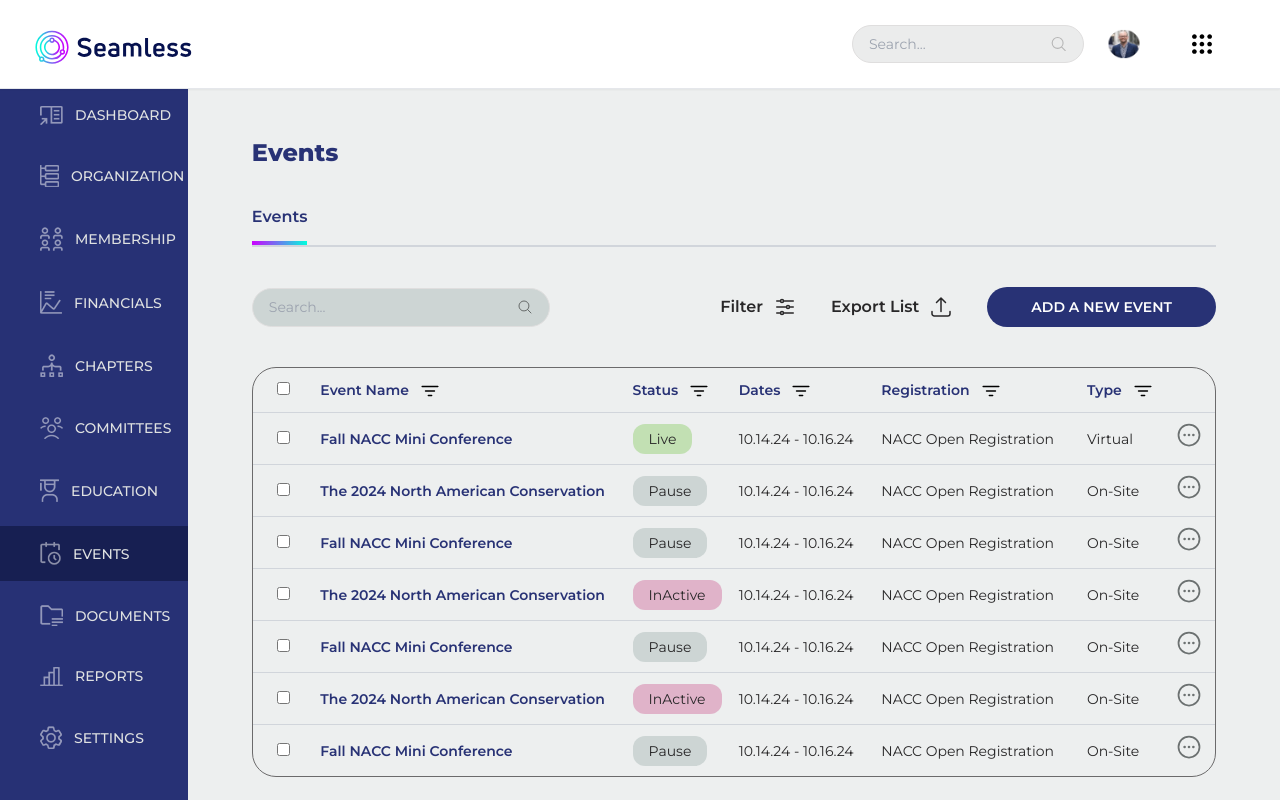
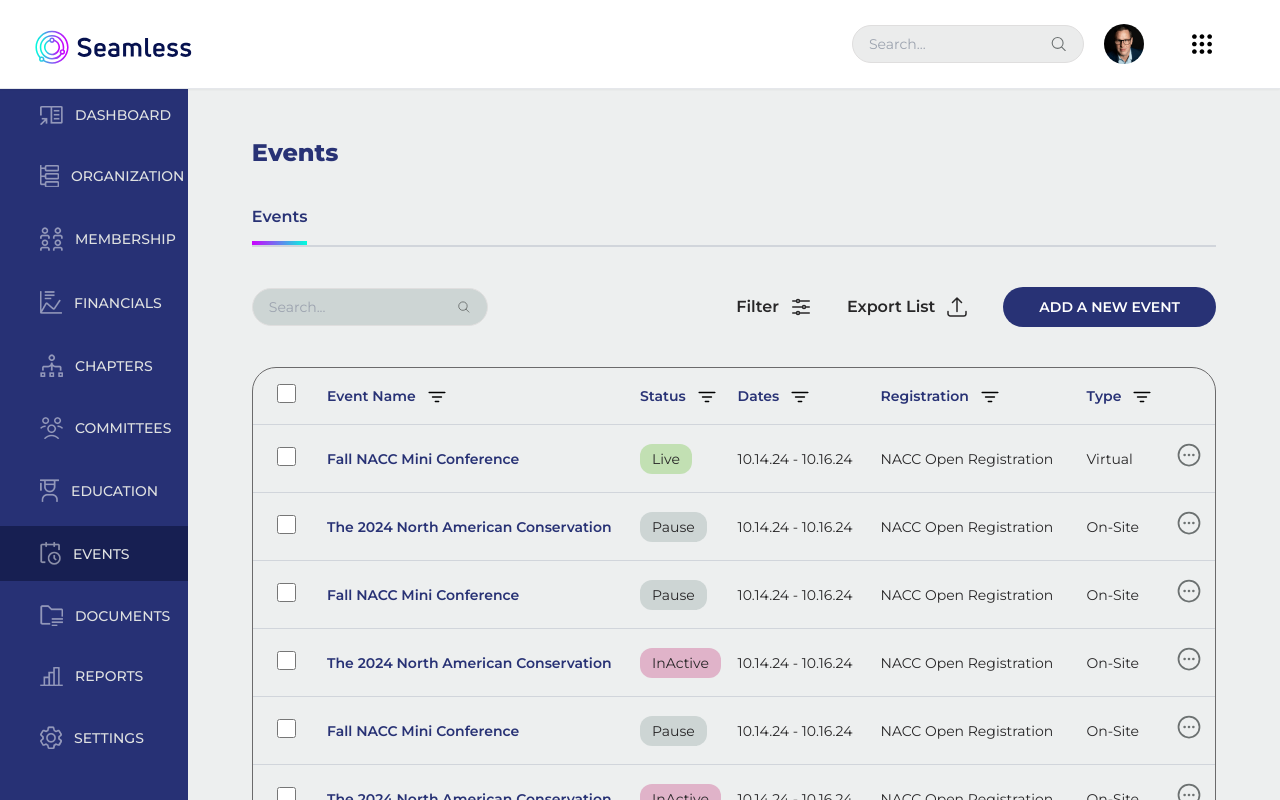
Before and after one commit to saurabh-vardaam/seamless, a React (Vite) app: page /events in a window 1280 px wide. Built offline with nearby package versions, Linux system fonts and the light colour scheme.

Commit message:
css changes and bug fix

```diff
--- a/src/Components/CheckBox.jsx
+++ b/src/Components/CheckBox.jsx
@@ -11,7 +11,7 @@ export default function Checkbox({ name, value, handleChange, id, className }) {
       name={name}
       value={value}
       className={classNames(
-        ' border-[#6b6a6b] text-sky-700  focus:border-sky-300 focus:ring focus:ring-sky-200 focus:ring-opacity-50',
+        ' border-seamlessCyan-600 text-sky-700  focus:border-sky-300 focus:ring focus:ring-sky-200 focus:ring-opacity-50 w-[19px] h-[19px]',
         className
       )}
       onChange={e => handleChange(e)}
--- a/src/Components/Modal.jsx
+++ b/src/Components/Modal.jsx
@@ -11,7 +11,7 @@ const Modal = ({ children, onClose }) => {
         }
       }}
     >
-      <div className="relative h-full sm:h-[60%] scrollbar-hide  overflow-auto  bg-[#ffffff] rounded-[50px] w-[500px] drop-shadow-[0px 5px 31px rgba(0,0,0,0.35)] ">
+      <div className="relative h-full sm:h-[60%] scrollbar-hide  overflow-auto  bg-white rounded-[50px] w-[500px] drop-shadow-[0px 5px 31px rgba(0,0,0,0.35)] ">
         {children}
       </div>
     </div>
--- a/src/Components/Popover.jsx
+++ b/src/Components/Popover.jsx
@@ -8,7 +8,7 @@ const PopUp = ({ onDelete, editName, onEdit, onChange }) => {
       {({ open, close }) => (
         <>
           <Popover.Button>
-            <EllipsisHorizontalCircleIcon className="sm:w-6 md:w-7 h-5 sm:h-6 md:h-7 text-[#6c7171]" />
+            <EllipsisHorizontalCircleIcon className="h-5 sm:w-6 md:w-7 sm:h-6 md:h-7 text-seamlessGray-100" />
           </Popover.Button>
           <Popover.Panel className="absolute right-0 z-10 mt-2 mr-4 border border-gray-300 rounded-lg shadow-lg bg-seamlessCyan-600 w-36">
             <div className="flex flex-col p-2 font-semibold">
--- a/src/Components/PrimaryContainer.jsx
+++ b/src/Components/PrimaryContainer.jsx
@@ -83,7 +83,7 @@ export default function PrimaryContainer({ children }) {
                 <XMarkIcon className="w-6 h-6 text-white" />
               </button>
             </div>
-            <div className="flex grow flex-col gap-y-5 overflow-y-auto bg-[#273175]  pb-4">
+            <div className="flex flex-col pb-4 overflow-y-auto grow gap-y-5 bg-seamlessBlue-700">
               <nav className="flex flex-col flex-1">
                 <ul role="list" className="flex flex-col flex-1 gap-y-7">
                   <li>
@@ -94,7 +94,7 @@ export default function PrimaryContainer({ children }) {
                             to={item.path}
                             className={classNames(
                               location.pathname === item.path
-                                ? "bg-[#171f52] text-seamlessGray-400"
+                                ? "bg-seamlessBlue-900 text-seamlessGray-400"
                                 : "text-seamlessGray-400 ",
                               "group flex gap-x-3 rounded-md p-4 text-sm font-semibold leading-6"
                             )}
@@ -137,13 +137,13 @@ export default function PrimaryContainer({ children }) {
             </div>
             <div className="flex items-center px-5 space-x-2 lg:mr-5 sm:space-x-3 md:space-x-5">
               <div className="items-center hidden gap-2 sm:inline-flex sm:gap-3">
-                <div className="flex flex-col items-start gap-2.5 rounded-full border border-[#DFDEDE] bg-[#ebecec]  px-3 sm:py-2 sm:px-4">
+                <div className="flex flex-col items-start gap-2.5 rounded-full border border-seamlessGray-50 bg-seamlessGray-250 px-3 sm:py-2 sm:px-4">
                   <div className="flex items-center gap-1.5 sm:gap-2">
                     <input
-                      className="bg-[#ebecec] text-sm text-gray-900 focus:outline-none focus:ring-0 max-w-[100px] sm:max-w-[150px] md:max-w-[200px] lg:max-w-[300px] w-full"
+                      className="bg-seamlessGray-250 text-sm text-gray-900 focus:outline-none focus:ring-0 max-w-[100px] sm:max-w-[150px] md:max-w-[200px] lg:max-w-[300px] w-full"
                       placeholder="Search..."
                     />
-                    <MagnifyingGlassIcon className="text-[#B6B6B6] w-4 h-4 sm:w-5 sm:h-5" />
+                    <MagnifyingGlassIcon className="w-4 h-4 text-seamlessGray-100 sm:w-5 sm:h-5" />
                   </div>
                 </div>
               </div>
@@ -170,7 +170,7 @@ export default function PrimaryContainer({ children }) {
                             }}
                             href={item.path}
                             className={`${
-                              active ? "bg-gray-50" : ""
+                              active ? "bg-seamlessBlue-300 text-white" : ""
                             } block px-2 py-1 text-sm cursor-pointer leading-6 text-gray-900`}
                           >
                             {item.name}
@@ -181,7 +181,7 @@ export default function PrimaryContainer({ children }) {
                   </Menu.Items>
                 </Menu>
                 <div className="hidden -ml-4 md:flex md:items-center">
-                  <span className="ml-2 sm:ml-3 lg:ml-4 text-sm sm:text-base lg:text-base font-semibold text-[#282728]">
+                  <span className="ml-2 text-sm font-semibold sm:ml-3 lg:ml-4 sm:text-base lg:text-base text-seamlessGray-950">
                     {localStorage.getItem("user_name")}
                   </span>
                 </div>
--- a/src/Pages/AddMemberForm.jsx
+++ b/src/Pages/AddMemberForm.jsx
@@ -1,5 +1,4 @@
 import React, { useEffect, useState } from "react";
-import { ChevronDownIcon } from "@heroicons/react/24/outline";
 import Select from "react-select";
 import NaccLogo from "../Images/NaccLogo.png";
 import TextInput from "../Components/TextInput";
@@ -13,6 +12,7 @@ const roles = [
 const statusOptions = [
   { value: "Invited", label: "Invited" },
   { value: "Active", label: "Active" },
+  { value: "Inactive",label: "Inactive"},
 ];
 
 const chapters = [
--- a/src/Pages/Events/Events.jsx
+++ b/src/Pages/Events/Events.jsx
@@ -185,8 +185,8 @@ const Events = () => {
                   key={tab}
                   className={({ selected }) =>
                     classNames(
-                      "text-base font-semibold text-seamlessBlue-700 focus:none leading-[60px]",
-                      selected ? "  font-semibold " : "font-semibold  mb-1"
+                      " focus:none leading-[60px]",
+                      selected ? "text-base font-semibold text-seamlessBlue-700" : "font-semibold  mb-1 text-base text-seamlessGray-950"
                     )
                   }
                 >
@@ -204,9 +204,9 @@ const Events = () => {
 
             <Tab.Panels>
               <Tab.Panel>
-                <div className="mt-10 bg-gray-100 border border-gray-600 rounded-3xl">
+                <div className="mt-10 bg-gray-100 border border-seamlessGray-900 rounded-3xl">
                   <div className="bg-white rounded-t-3xl">
-                    <div className="flex flex-col items-start justify-between border-b border-gray-400 sm:flex-row sm:items-center">
+                    <div className="flex flex-col items-start justify-between border-b border-seamlessGray-150 sm:flex-row sm:items-center">
                       <p className="px-6 py-4 text-sm font-normal text-seamlessGray-950">
                         Display Title:
                         <span className="ml-2 text-base font-semibold text-seamlessBlue-700">
@@ -216,7 +216,7 @@ const Events = () => {
                       <ChevronDownIcon className="w-5 h-5 text-gray-500 cursor-pointer m-3.5" />
                     </div>
 
-                    <div className="space-y-2 border-b border-gray-400">
+                    <div className="space-y-2 border-b border-seamlessGray-150">
                       <div className="py-10 px-9">
                         <span className="flex justify-between">
                           <p className="text-sm font-normal text-seamlessGray-950">
@@ -224,7 +224,7 @@ const Events = () => {
                           </p>
                           <PencilIcon className="w-5 h-5" />
                         </span>
-                        <h2 className="text-xl font-semibold sm:text-2xl text-seamlessBlue-700">
+                        <h2 className="text-xl font-semibold sm:text-3xl text-seamlessBlue-700">
                           {selectedEvent?.display_title}
                         </h2>
                         <span className="flex items-center mt-2 space-x-2">
@@ -242,7 +242,7 @@ const Events = () => {
                               />
                             </button>
                           </div>
-                          <p className="text-sm text-seamlessBlue-700">
+                          <p className="text-sm font-normal text-seamlessBlue-700">
                             Show On Public Site
                           </p>
                         </span>
@@ -250,9 +250,11 @@ const Events = () => {
                     </div>
                   </div>
 
-                  <div className="divide-y divide-gray-400">
+                  <div className="divide-y divide-seamlessGray-150">
                     <div className="flex items-center px-6 py-4">
-                      <p className="text-sm text-seamlessGray-950 ">Description:</p>
+                      <p className="text-sm text-seamlessGray-950 ">
+                        Description:
+                      </p>
                       <p className="ml-2 text-base font-semibold text-seamlessBlue-700">
                         {selectedEvent?.description}
                       </p>
@@ -264,7 +266,9 @@ const Events = () => {
                       </p>
                     </div>
                     <div className="flex flex-col items-start gap-1 px-6 py-4 sm:flex-row sm:items-center">
-                      <p className="text-sm text-seamlessGray-950 ">Location:</p>
+                      <p className="text-sm text-seamlessGray-950 ">
+                        Location:
+                      </p>
                       <p className="text-base font-semibold text-seamlessBlue-700">
                         {selectedEvent?.location}
                       </p>
@@ -287,13 +291,17 @@ const Events = () => {
                     </div>
 
                     <div className="flex flex-col items-start gap-1 px-6 py-4 sm:flex-row sm:items-center">
-                      <p className="text-sm text-seamlessGray-950 ">Event Type:</p>
+                      <p className="text-sm text-seamlessGray-950 ">
+                        Event Type:
+                      </p>
                       <p className="text-base font-semibold text-seamlessBlue-700">
                         {selectedEvent?.type}
                       </p>
                     </div>
                     <div className="flex flex-col items-start gap-1 px-6 py-4 sm:flex-row sm:items-center">
-                      <p className="text-sm text-seamlessGray-950 ">Event Category:</p>
+                      <p className="text-sm text-seamlessGray-950 ">
+                        Event Category:
+                      </p>
                       <p className="text-base font-semibold text-seamlessBlue-700">
                         Outreach
                       </p>
@@ -349,17 +357,13 @@ const Events = () => {
                             <tr
                               key={index}
                               className={`border-t w-fit border-b border-gray-300 cursor-pointer ${
-                                false
-                                  ? "bg-white text-seamlessBlue-900 "
-                                  : ""
+                                false ? "bg-white text-seamlessBlue-900 " : ""
                               }`}
-
                             >
-
                               <td className="flex items-center gap-3 px-6 py-4 text-sm font-semibold text-seamlessBlue-700">
                                 <UserCircleIcon
                                   className={`w-8 h-8 font-normal ${
-                                 false
+                                    false
                                       ? "text-seamlessBlue-900"
                                       : "text-seamlessGray-900 "
                                   } `}
@@ -381,8 +385,12 @@ const Events = () => {
                                   {member.status}
                                 </span>
                               </td>
-                              <td className="px-4 py-2 text-sm font-normal text-seamlessGray-950">{member.role}</td>
-                              <td className="px-4 py-2 text-sm font-normal text-seamlessGray-950">{member.chapter}</td>
+                              <td className="px-4 py-2 text-sm font-normal text-seamlessGray-950">
+                                {member.role}
+                              </td>
+                              <td className="px-4 py-2 text-sm font-normal text-seamlessGray-950">
+                                {member.chapter}
+                              </td>
                               <td className="px-4 py-2 text-sm font-normal text-seamlessGray-950">
                                 {member.committee}
                                 {member.extraCommittee && (
@@ -397,7 +405,6 @@ const Events = () => {
                               <td className="px-4 py-2 text-sm font-normal text-seamlessGray-950">
                                 {member.dues || "NA"}
                               </td>
-
                             </tr>
                           ))}
                         </tbody>
@@ -440,7 +447,7 @@ const Events = () => {
         </PrimaryContainer>
       ) : (
         <PrimaryContainer>
-          <div className="mb-10">
+          <div className="max-h-full mb-10 h-fit">
             <h2 className="mb-10 text-xl font-extrabold md:text-2xl text-seamlessBlue-700 md:mb-9">
               Events
             </h2>
@@ -453,14 +460,12 @@ const Events = () => {
           </div>
 
           <div className="flex flex-col items-center justify-between mb-6 md:flex-row">
-            <div className="flex flex-col items-start gap-2.5 rounded-full border border-seamlessGray-50 bg-seamlessCyan-600 py-2 px-4 w-full md:w-auto mb-4 md:mb-0">
-              <div className="flex items-center w-full gap-2">
-                <input
-                  className="w-full text-sm leading-normal text-gray-900 bg-seamlessCyan-600 focus:outline-none focus:ring-0 md:w-40 lg:w-60"
-                  placeholder="Search..."
-                />
-                <MagnifyingGlassIcon className="w-4 h-4 text-seamlessGray-200" />
-              </div>
+            <div className="flex items-center w-full px-4 py-2 space-x-4 border rounded-full md:w-auto border-seamlessGray-50 bg-seamlessCyan-600">
+              <input
+                className="w-full text-sm text-gray-900 bg-seamlessCyan-600 focus:outline-none"
+                placeholder="Search..."
+              />
+              <MagnifyingGlassIcon className="w-4 h-4 text-seamlessGray-200" />
             </div>
 
             <div className="flex flex-wrap items-center justify-center space-x-6 md:justify-end">
@@ -483,61 +488,60 @@ const Events = () => {
                   setSelectedEvent({});
                   setIsModelOpen(true);
                 }}
-                className="py-2.5 mt-2 text-xs font-semibold text-white bg-seamlessBlue-700 rounded-3xl sm:text-sm lg:px-11 md:mt-0 px-11"
+                className="py-2.5 mt-2 text-xs font-semibold text-white bg-seamlessBlue-700 rounded-3xl sm:text-sm lg:px-9 md:mt-0 px-9"
               >
                 ADD A NEW EVENT
               </button>
             </div>
           </div>
-
-          <div className="mt-10 mb-6 overflow-x-auto border border-seamlessGray-900 rounded-3xl">
-            <table className="min-w-full table-auto">
+          <div className="mt-10 mb-6 overflow-auto border border-seamlessGray-900 rounded-3xl scrollbar-hide">
+            <table className="min-w-full table-auto ">
               <thead className="text-sm font-semibold text-left text-seamlessBlue-700">
                 <tr className="border-b border-gray-300">
-                  <th className="px-6 py-3 text-sm font-normal">
+                  <th className="px-6 py-4 text-sm font-normal">
                     <Checkbox />
                   </th>
-                  <th className="py-3 text-sm font-semibold">
+                  <th className="py-4 text-sm font-semibold">
                     Event Name
                     <BraIcon className="inline-block ml-3 " />
                   </th>
-                  <th className="py-3 text-sm font-semibold">
+                  <th className="py-4 text-sm font-semibold">
                     Status
                     <BraIcon className="inline-block ml-3 " />
                   </th>
-                  <th className="px-2 py-3 text-sm font-semibold">
+                  <th className="px-2 py-4 text-sm font-semibold">
                     Dates
                     <BraIcon className="inline-block ml-3" />
                   </th>
-                  <th className="px-2 py-3 text-sm font-semibold">
+                  <th className="px-2 py-4 text-sm font-semibold">
                     Registration
                     <BraIcon className="inline-block ml-3 " />
                   </th>
-                  <th className="px-2 py-3 text-sm font-semibold">
+                  <th className="px-2 py-4 text-sm font-semibold">
                     Type
                     <BraIcon className="inline-block ml-3 " />
                   </th>
-                  <th className="px-2 py-3"></th>
+                  <th className="px-2 py-4"></th>
                 </tr>
               </thead>
               <tbody className="">
                 {events.map((event, index) => (
                   <tr
                     key={index}
-                    className={`border-t  border-gray-300 ${
+                    className={`border-t border-gray-300 ${
                       selectedEvent?.id === event?.id ? "bg-white" : ""
                     }`}
                     onClick={() => setSelectedEvent(event)}
                   >
-                    <td className="px-6 py-2 text-sm font-medium">
+                    <td className="px-6 py-4 text-sm font-medium">
                       <Checkbox />
                     </td>
-                    <td className="py-2 text-sm font-semibold text-seamlessBlue-700">
+                    <td className="py-4 text-sm font-semibold text-seamlessBlue-700">
                       {event.name}
                     </td>
-                    <td className="py-3">
+                    <td className="py-4">
                       <span
-                        className={`px-4 py-1.5 rounded-xl text-sm font-normal ${
+                        className={`px-3 py-1.5 rounded-xl text-sm font-normal ${
                           event.status === "Live"
                             ? "bg-seamlessGreen-500 text-seamlessGray-950 "
                             : event.status === "Pause"
@@ -553,16 +557,16 @@ const Events = () => {
                       </span>
                     </td>
 
-                    <td className="px-2 py-2 text-sm font-normal text-seamlessGray-950">
+                    <td className="px-2 py-4 text-sm font-normal text-seamlessGray-950">
                       {event.dates || "10.14.24 - 10.16.24"}
                     </td>
-                    <td className="px-2 py-2 text-sm font-normal text-seamlessGray-950">
+                    <td className="px-2 py-4 text-sm font-normal text-seamlessGray-950">
                       {event?.registration_title}
                     </td>
-                    <td className="px-2 py-2 text-sm font-normal text-seamlessGray-950">
+                    <td className="px-2 py-4 text-sm font-normal text-seamlessGray-950">
                       {event.type}
                     </td>
-                    <td className="px-2 py-2 text-left">
+                    <td className="px-2 py-4 text-left">
                       <PopUp
                         onDelete={(e, close) => {
                           e.preventDefault();
--- a/tailwind.config.js
+++ b/tailwind.config.js
@@ -29,10 +29,11 @@ export default {
           500: "#d5d7db",
           400: "#dfe1e1",
           300: "#edefef",
+          250: "#ebecec",
           200: "#676b6a",
           150: "#c2c4cf",
           100: "#6c7171",
-          50: "#DFDEDE"
+          50:  "#DFDEDE"
         },
         seamlessCyan: {
           700: "#c2c5d0",
```
Also changed, not shown: src/Pages/EventDetails.jsx (+5 -4 lines), src/Pages/Membership.jsx (+36 -38 lines), src/Pages/Organization.jsx (+7 -4 lines), src/Images/UserProfile.png.
